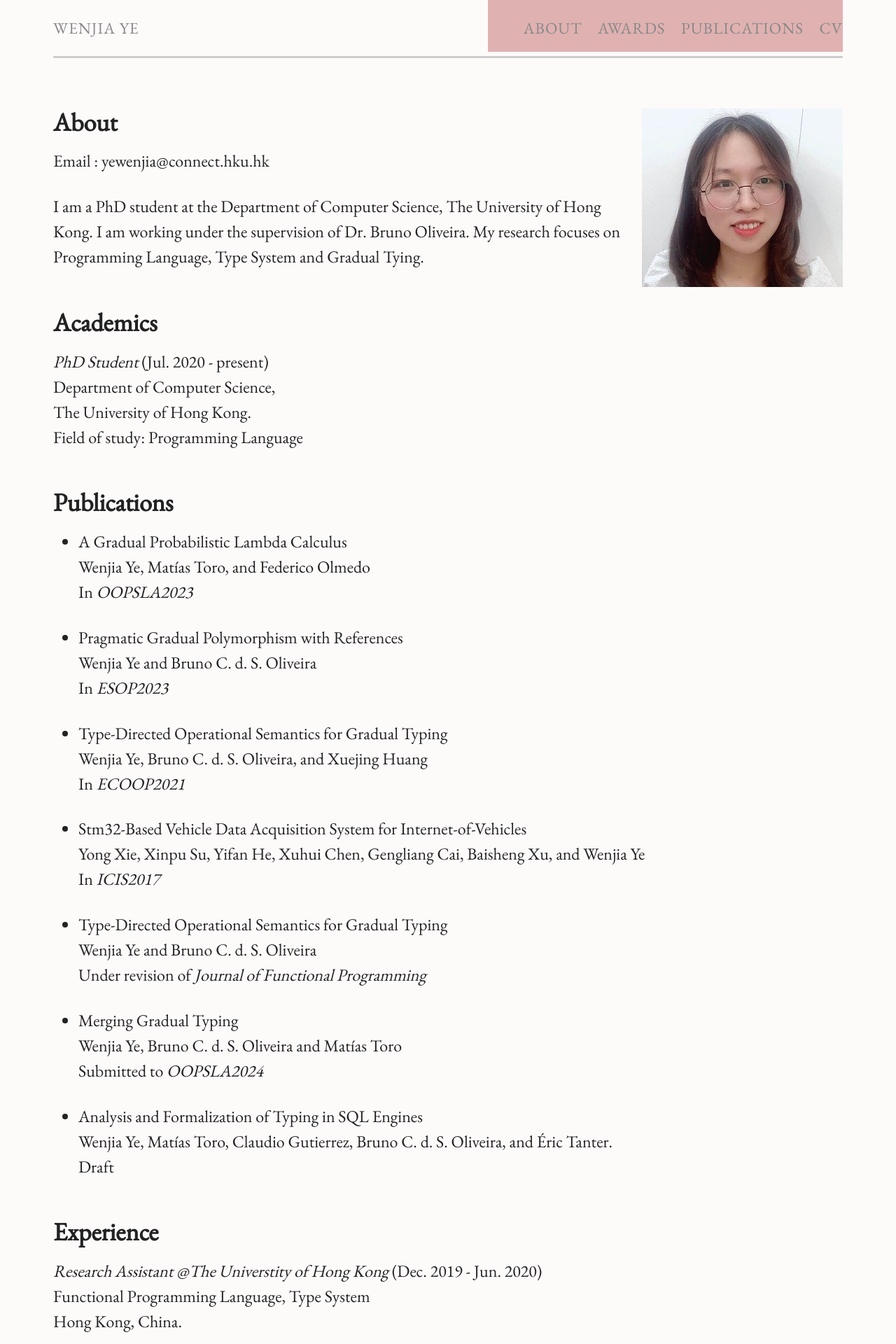
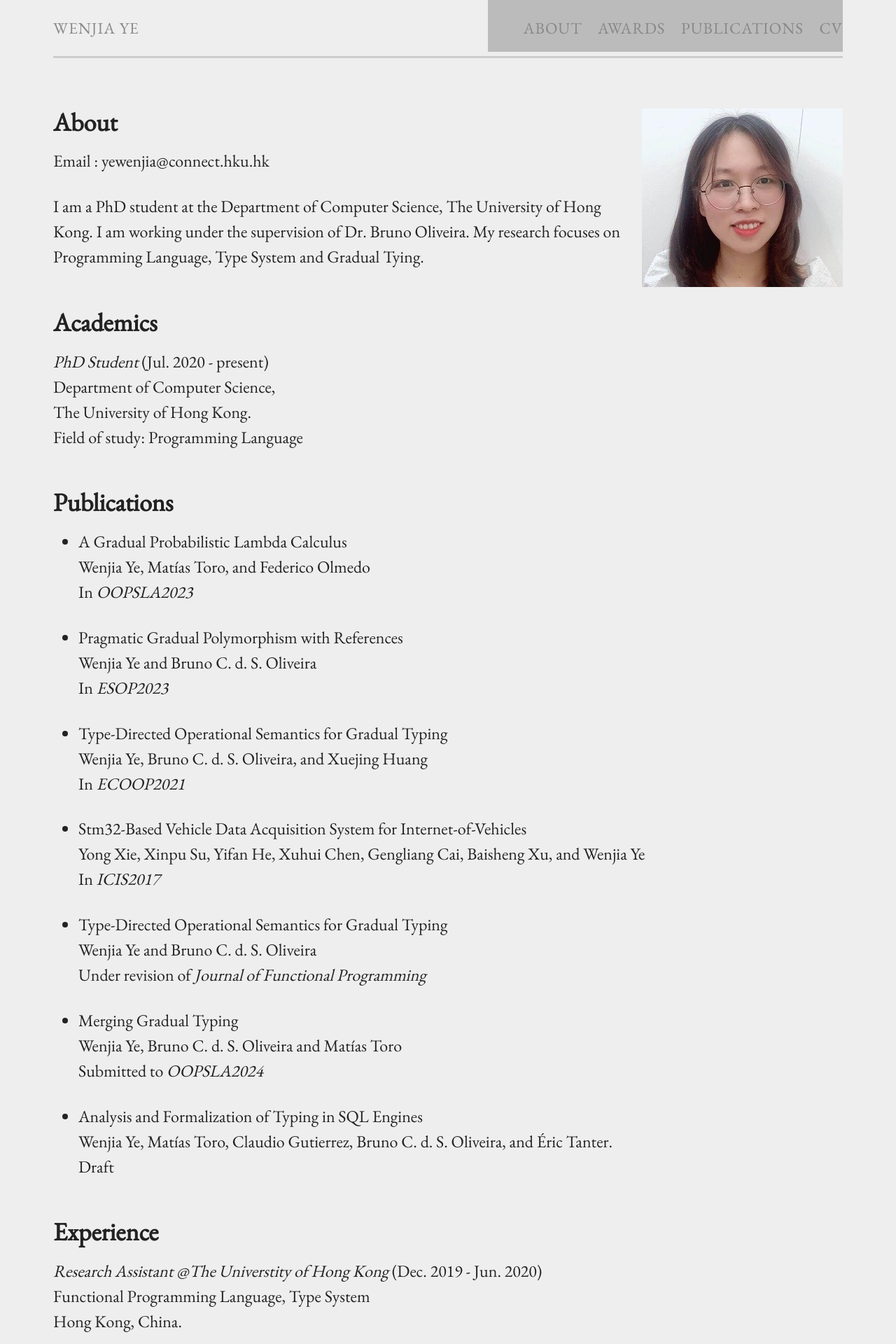
Before and after one commit to YeWenjia/YeWenjia.github.io, a Jekyll site: the page built from index.md, in a window 1280 px wide. Shown: the top 1920 px of the page at 70% size. Built offline with Jekyll 4.4.1, drawn with Linux system fonts in a browser that asks for light colours.

Commit message:
Update main.scss

```diff
--- a/css/main.scss
+++ b/css/main.scss
@@ -11,7 +11,7 @@
 $base-line-height: 1.5;
 $spacing-unit:     1.5em;
 
-$grey-vlight:#fdfafa;
+$grey-vlight:#eee;
 $grey-light: #ccc;
 $grey:       #888;
 $grey-dark:  #444;
```
